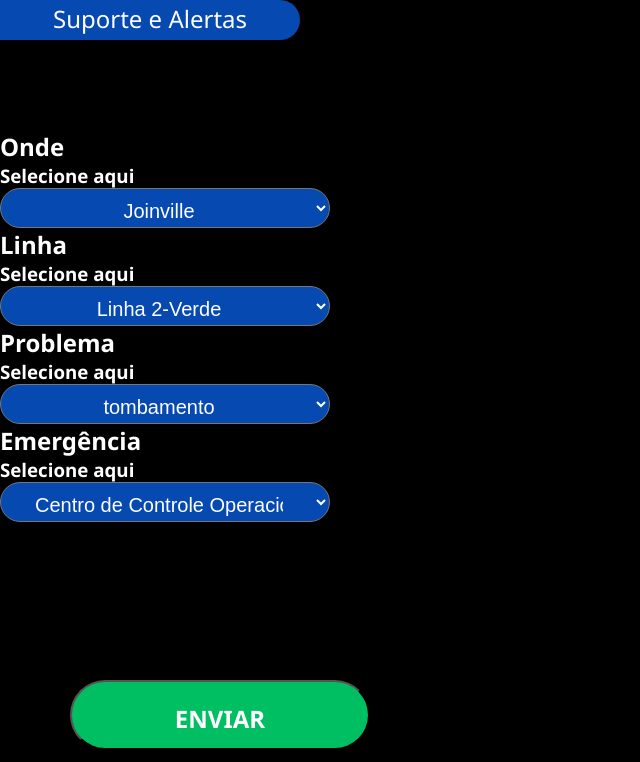
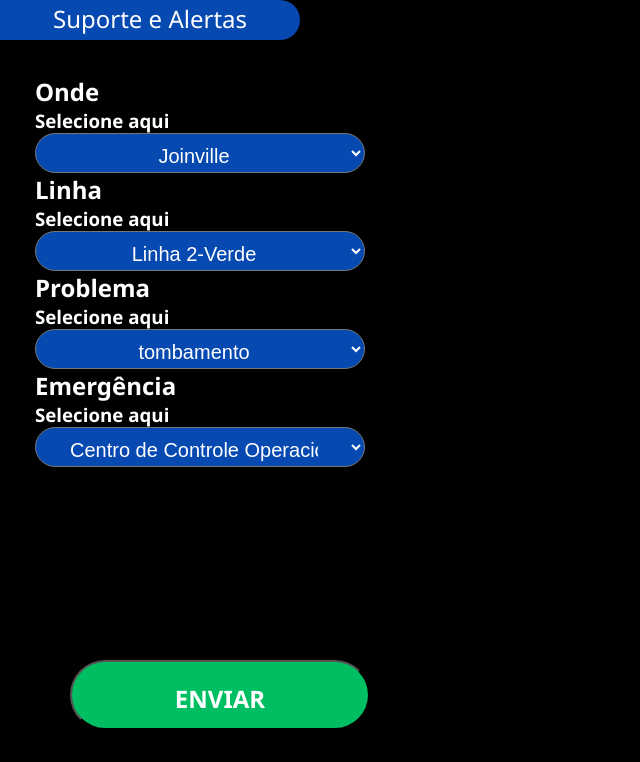
Before and after one commit to andrielrib/trem_facil, a PHP site: page /public/suporte_alerta.html in a window 1280 px wide. Shown: the top 762 px of the page, without its empty margins (0-640 px from the left). Run offline with PHP 8.4, Linux system fonts and the light colour scheme.

Commit message:
add - dane-se essa aqui

```diff
--- a/public/suporte_alerta.html
+++ b/public/suporte_alerta.html
@@ -65,15 +65,12 @@
             <h3>Selecione aqui</h3>
         </div>
         <select class="caixa_selecione">
-<<<<<<< HEAD
             <option value="valor1">Descarrilamento</option>
             <option value="valor2" selected>Esbarro de trens</option>
             <option value="valor3">Falhas no sistema de sinalização</option>
-=======
             <option value="valor1">descarrilamento</option>
             <option value="valor2" selected>tombamento</option>
             <option value="valor3">choque de trens</option>
->>>>>>> cb1201d82ec8f94ff82dd6ad0b234439c4d54676
         </select>
 
 
@@ -86,15 +83,12 @@
             <h3>Selecione aqui</h3>
         </div>
         <select class="caixa_selecione">
-<<<<<<< HEAD
             <option value="valor1">Incêndio</option>
             <option value="valor2" selected>Problemas elétricos</option>
             <option value="valor3">Abalroamento</option>
-=======
             <option value="valor1">SOS</option>
             <option value="valor2" selected>Centro de Controle Operacional (CCO)</option>
             <option value="valor3">Serviços de Emergência</option>
->>>>>>> cb1201d82ec8f94ff82dd6ad0b234439c4d54676
         </select>
     </div>
 
--- a/style/style.css
+++ b/style/style.css
@@ -965,13 +965,10 @@ body {
 }
 
 .coisas {
-<<<<<<< HEAD
     margin-left: 50px;
     margin-top: 90px;
-=======
     margin:
     35px;
->>>>>>> cb1201d82ec8f94ff82dd6ad0b234439c4d54676
 }
 
 .caixa_verde_supEale {
```
